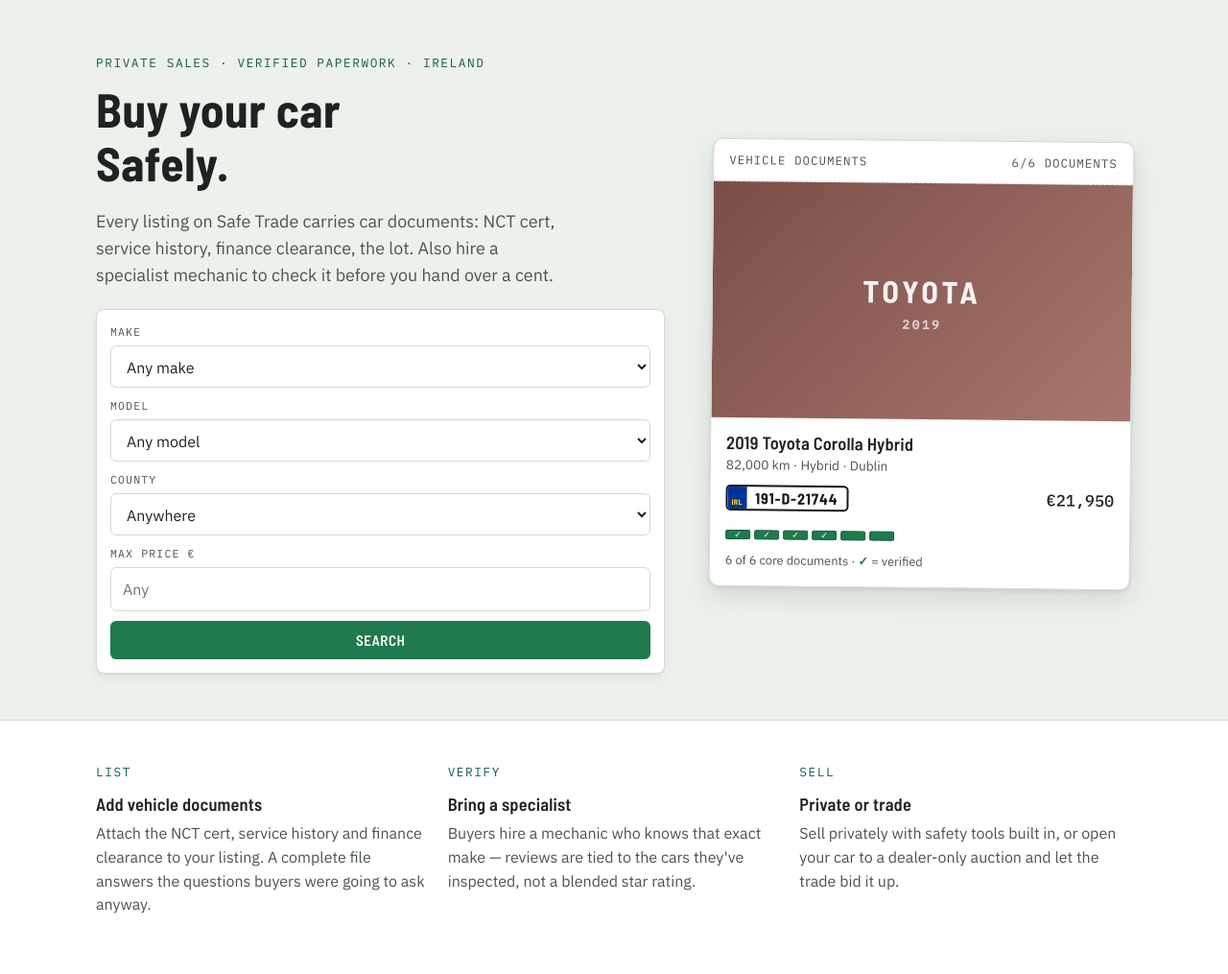
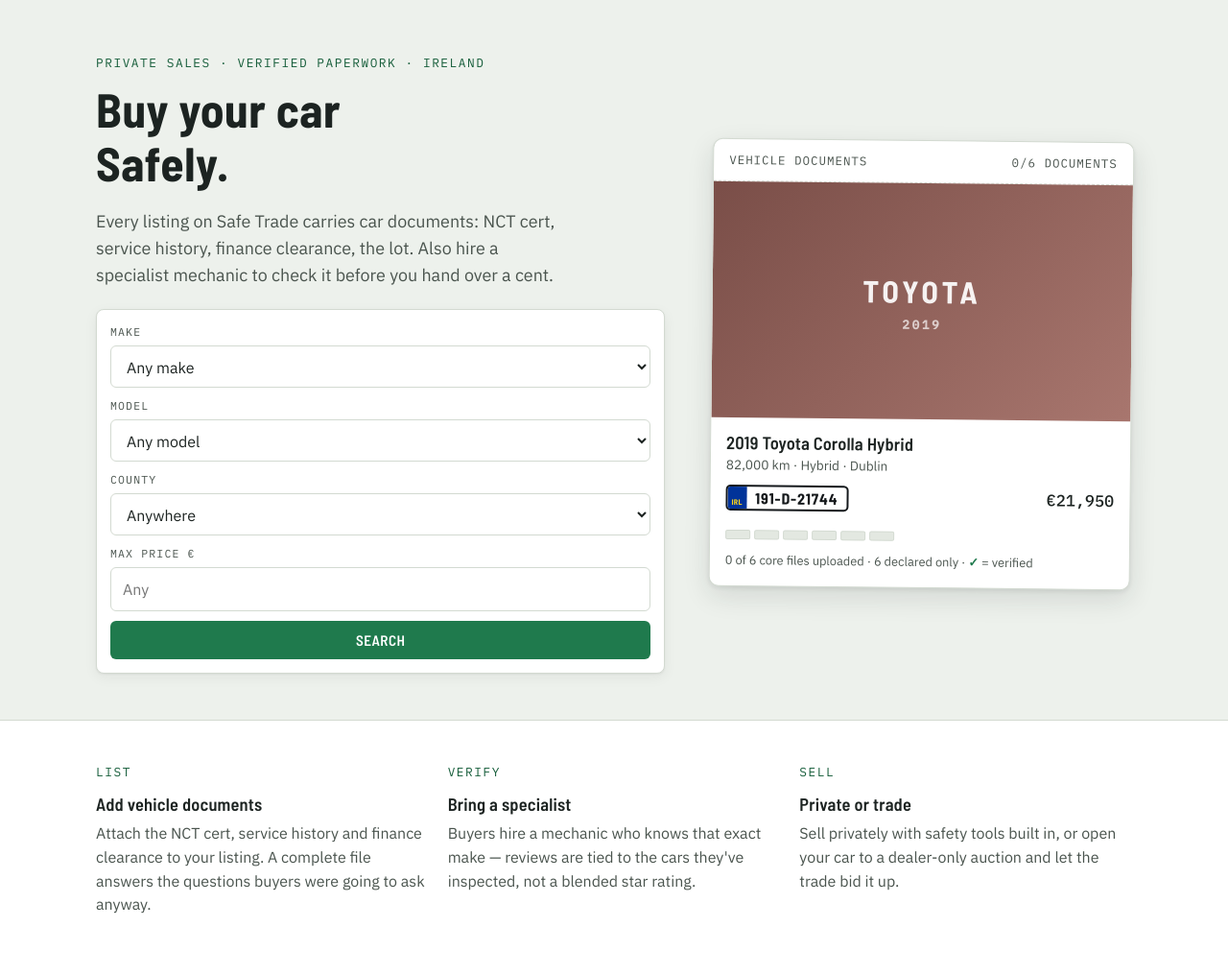
Before and after one commit to MrGamePLAY1/Safe-Trade, a PHP site: page /index.php in a window 1280 px wide. Shown: the part 69-1084 px from the top of the page at 96% size. Run offline with PHP 8.4, Linux system fonts and the light colour scheme; data comes from the database, SQL or seed files in the repository.

Commit message:
Strengthen document trust and state helpers

```diff
--- a/src/helpers.php
+++ b/src/helpers.php
@@ -16,14 +16,75 @@ function price_eur(int|float|null $n): string
     return $n === null ? '—' : '€' . number_format((float)$n, 0, '.', ',');
 }
 
-function km(?int $n): string
+function km(int|string|null $n): string
 {
-    return $n === null ? '—' : number_format($n, 0, '.', ',') . ' km';
+    return $n === null || $n === '' ? '—' : number_format((int)$n, 0, '.', ',') . ' km';
+}
+
+function date_ireland(?string $sqlDate, string $format = 'j M Y'): string
+{
+    if (!$sqlDate) {
+        return '—';
+    }
+    try {
+        $dt = new DateTimeImmutable($sqlDate, new DateTimeZone('UTC'));
+        return $dt->setTimezone(new DateTimeZone('Europe/Dublin'))->format($format);
+    } catch (Exception) {
+        return '—';
+    }
 }
 
 function date_short(?string $sqlDate): string
 {
-    return $sqlDate ? date('j M Y', strtotime($sqlDate)) : '—';
+    return date_ireland($sqlDate, 'j M Y');
+}
+
+function date_time_ireland(?string $sqlDate): string
+{
+    return date_ireland($sqlDate, 'D j M, H:i');
+}
+
+/** Convert an Ireland-local datetime-local value to a UTC SQL timestamp. */
+function local_datetime_to_utc(string $value): ?string
+{
+    if ($value === '') {
+        return null;
+    }
+    $dt = DateTimeImmutable::createFromFormat('Y-m-d\\TH:i', $value, new DateTimeZone('Europe/Dublin'));
+    if (!$dt) {
+        return null;
+    }
+    return $dt->setTimezone(new DateTimeZone('UTC'))->format('Y-m-d H:i:s');
+}
+
+function valid_county(string $county): bool
+{
+    return $county === '' || in_array($county, COUNTIES, true);
+}
+
+function normalize_vin(string $vin): string
+{
+    return strtoupper(trim($vin));
+}
+
+function valid_vin(string $vin): bool
+{
+    return $vin === '' || preg_match('/^[A-HJ-NPR-Z0-9]{17}$/', $vin) === 1;
+}
+
+function inspection_transition_allowed(string $from, string $to, string $actor): bool
+{
+    $allowed = [
+        'mechanic' => [
+            'requested' => ['confirmed', 'cancelled'],
+            'confirmed' => ['completed', 'cancelled'],
+        ],
+        'buyer' => [
+            'requested' => ['cancelled'],
+            'confirmed' => ['cancelled'],
+        ],
+    ];
+    return in_array($to, $allowed[$actor][$from] ?? [], true);
 }
 
 const COUNTIES = ['Carlow','Cavan','Clare','Cork','Donegal','Dublin','Galway','Kerry','Kildare',
@@ -66,46 +127,91 @@ function listing_docs(int $listingId): array
 }
 
 /**
- * Documents summary: which core categories are present/verified, plus a 0–100 score.
- * Returns ['score'=>int, 'present'=>int, 'total'=>int, 'slots'=>[type=>['label','present','verified']]]
+ * Documents summary.
+ * "declared" means the seller created the record; "present" means a file is uploaded.
+ * Only uploaded core documents contribute to the completeness score.
  */
 function documents(array $docs): array
 {
     $slots = [];
     foreach (CORE_DOCS as $type => $label) {
-        $slots[$type] = ['label' => $label, 'present' => false, 'verified' => false];
+        $slots[$type] = [
+            'label' => $label,
+            'declared' => false,
+            'present' => false,
+            'verified' => false,
+        ];
     }
     foreach ($docs as $d) {
-        if (isset($slots[$d['doc_type']])) {
+        if (!isset($slots[$d['doc_type']])) {
+            continue;
+        }
+        $slots[$d['doc_type']]['declared'] = true;
+        if (!empty($d['file_path'])) {
             $slots[$d['doc_type']]['present'] = true;
-            if ($d['verified']) {
+            if (!empty($d['verified'])) {
                 $slots[$d['doc_type']]['verified'] = true;
             }
         }
     }
-    $present = count(array_filter($slots, fn($s) => $s['present']));
-    $total   = count($slots);
+
+    $declared = count(array_filter($slots, fn($s) => $s['declared']));
+    $present  = count(array_filter($slots, fn($s) => $s['present']));
+    $total    = count($slots);
+
     return [
-        'score'   => (int) round($present / $total * 100),
-        'present' => $present,
-        'total'   => $total,
-        'slots'   => $slots,
+        'score'    => (int) round($present / $total * 100),
+        'declared' => $declared,
+        'present'  => $present,
+        'total'    => $total,
+        'slots'    => $slots,
     ];
+}
+
+function listing_can_publish(int $listingId): bool
+{
+    $types = array_keys(CORE_DOCS);
+    $placeholders = implode(',', array_fill(0, count($types), '?'));
+    $row = db_row(
+        "SELECT COUNT(DISTINCT doc_type) AS n
+           FROM documents
+          WHERE listing_id = ?
+            AND file_path IS NOT NULL
+            AND file_path != ''
+            AND doc_type IN ($placeholders)",
+        array_merge([$listingId], $types)
+    );
+    return (int)($row['n'] ?? 0) >= 1;
 }
 
 /** Segmented documents meter (one segment per core category). */
 function documents_meter(array $documents, bool $labels = false): string
 {
-    $h = '<div class="meter" role="img" aria-label="Documents ' . $documents['present'] . ' of ' . $documents['total'] . ' documents">';
+    $h = '<div class="meter" role="img" aria-label="Uploaded documents ' . $documents['present'] . ' of ' . $documents['total'] . '">';
     foreach ($documents['slots'] as $slot) {
-        $cls = $slot['present'] ? ($slot['verified'] ? 'seg on verified' : 'seg on') : 'seg';
-        $tip = $slot['label'] . ($slot['verified'] ? ' — verified' : ($slot['present'] ? '' : ' — missing'));
-        $h  .= '<span class="' . $cls . '" title="' . e($tip) . '"></span>';
+        if ($slot['verified']) {
+            $cls = 'seg on verified';
+            $tip = $slot['label'] . ' — verified';
+        } elseif ($slot['present']) {
+            $cls = 'seg on';
+            $tip = $slot['label'] . ' — uploaded';
+        } elseif ($slot['declared']) {
+            $cls = 'seg declared';
+            $tip = $slot['label'] . ' — declared, file not uploaded';
+        } else {
+            $cls = 'seg';
+            $tip = $slot['label'] . ' — missing';
+        }
+        $h .= '<span class="' . $cls . '" title="' . e($tip) . '"></span>';
     }
     $h .= '</div>';
     if ($labels) {
         $h .= '<p class="meter-caption">' . $documents['present'] . ' of ' . $documents['total']
-            . ' core documents · <span class="stamp-ink">✓</span> = verified</p>';
+            . ' core files uploaded';
+        if ($documents['declared'] > $documents['present']) {
+            $h .= ' · ' . ($documents['declared'] - $documents['present']) . ' declared only';
+        }
+        $h .= ' · <span class="stamp-ink">✓</span> = verified</p>';
     }
     return $h;
 }
```
